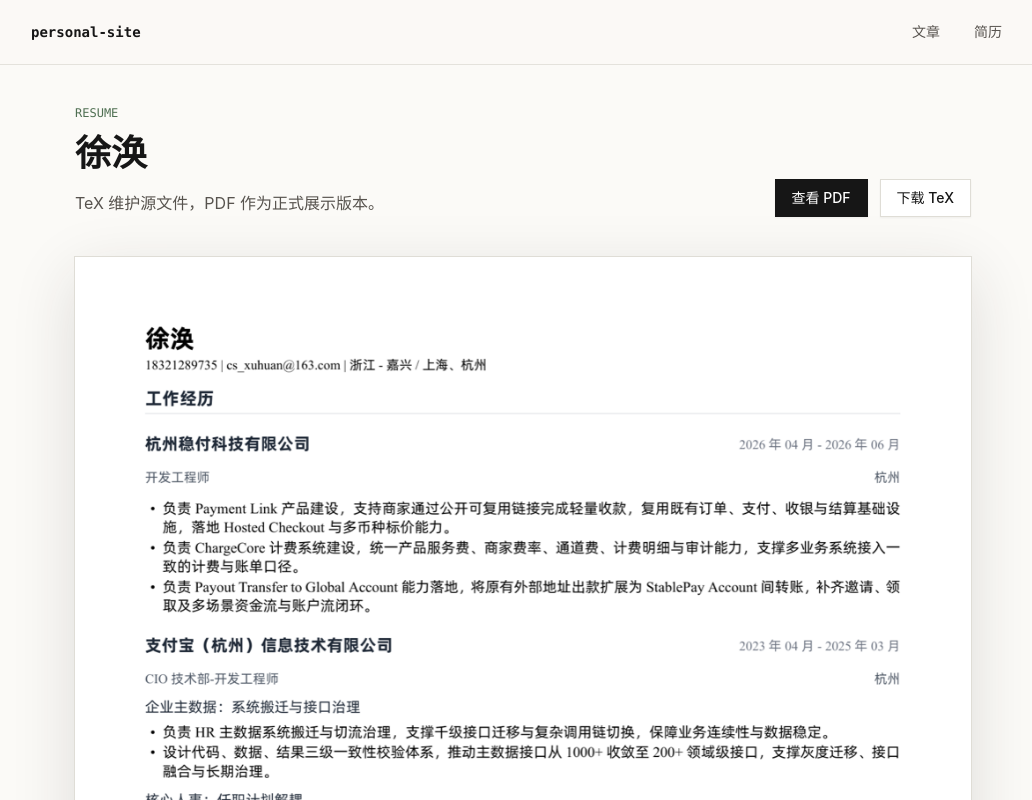
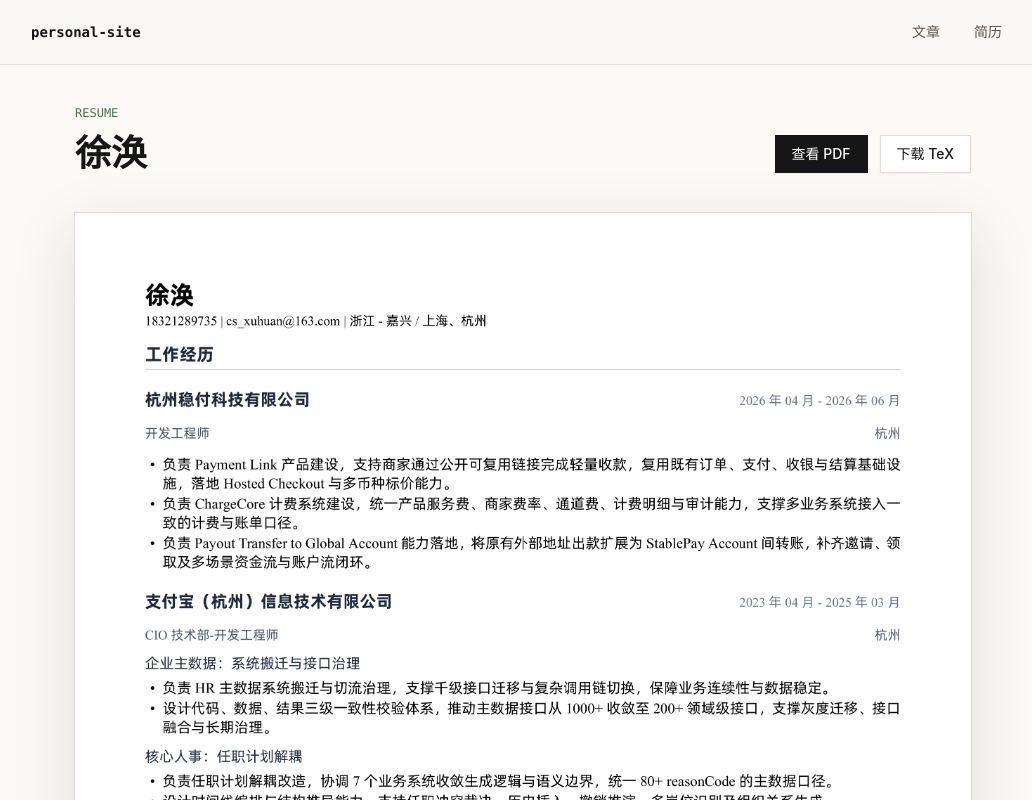
Before and after one commit to gelatoni-xh/personal-site, a Next.js app: page /resume in a window 1280 px wide. Shown: the top 800 px of the page, without its empty margins (117-1149 px from the left). Built offline with nearby package versions, Linux system fonts and the light colour scheme.

Commit message:
Sharpen resume preview image

```diff
--- a/app/resume/page.tsx
+++ b/app/resume/page.tsx
@@ -11,7 +11,6 @@ export default function ResumePage() {
         <div>
           <p className="page-kicker">Resume</p>
           <h1 className="page-title">徐涣</h1>
-          <p className="page-description">TeX 维护源文件，PDF 作为正式展示版本。</p>
         </div>
         <div className="flex flex-wrap gap-3">
           <a className="inline-flex border border-ink bg-ink px-4 py-2 text-sm font-medium text-white shadow-sm transition hover:bg-stone-700" href="/resume/resume-v1-2026-06-26.pdf">
@@ -30,10 +29,11 @@ export default function ResumePage() {
         <Image
           alt="徐涣简历预览"
           className="h-auto w-full"
-          height={1980}
+          height={3508}
           priority
           src="/resume/resume-preview.png"
-          width={1400}
+          unoptimized
+          width={2481}
         />
       </a>
       <div className="mt-4 flex flex-wrap items-center justify-between gap-3 text-sm text-stone-500">
```
Also changed, not shown: public/resume/resume-preview.png.
